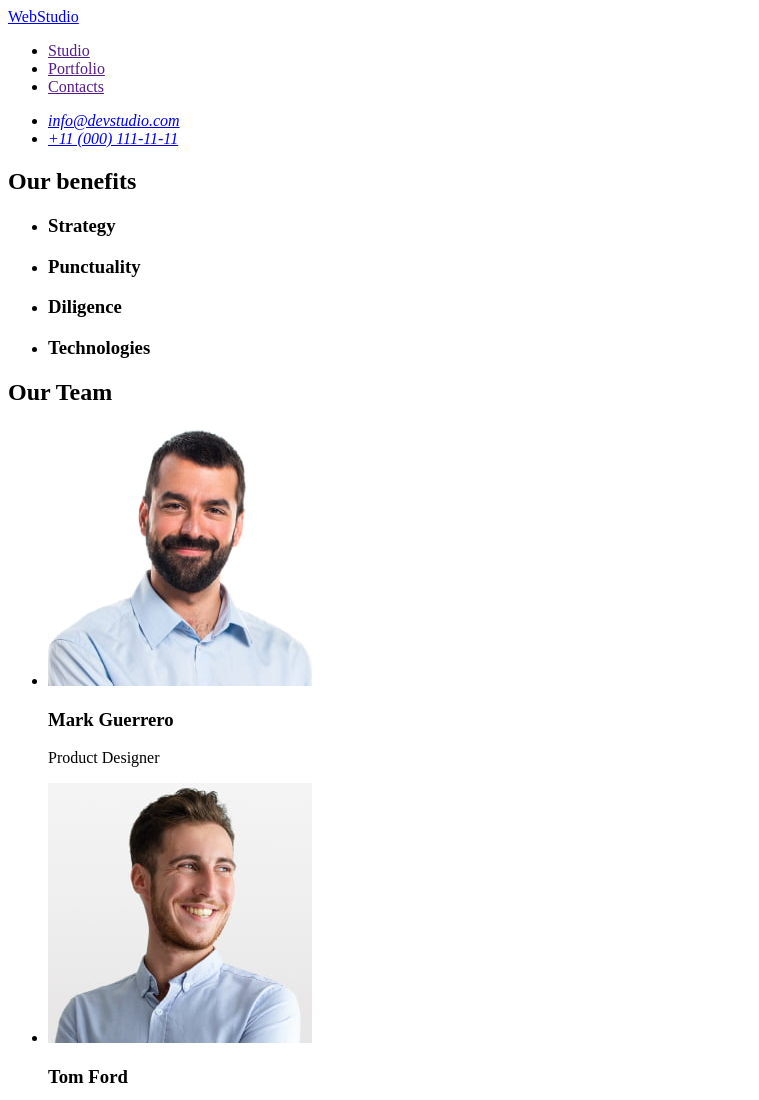
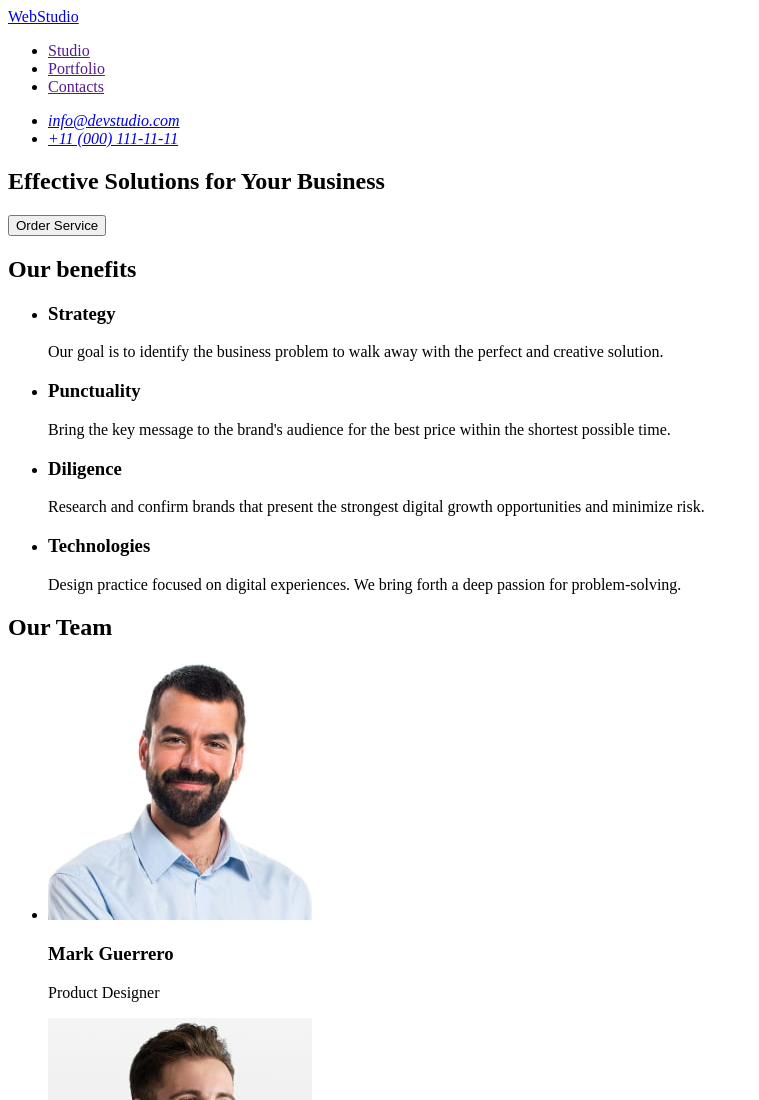
Before and after one commit to SviatGodyk/goit-markup-hw-01, a plain HTML site: page index.html in a window 1280 px wide. Shown: the top 1100 px of the page, without its empty margins (0-759 px from the left). Drawn offline with Linux system fonts and the light colour scheme.

Commit message:
change benefits

```diff
--- a/index.html
+++ b/index.html
@@ -36,23 +36,40 @@
     <!-- ========= HERO ========= -->
     <main>
       <section>
+        <h1>Effective Solutions for Your Business</h1>
+        <button type="button">Order Service</button>
+      </section>
+      <!-- ========= BENEFITS ========= -->
+      <section>
         <h2>Our benefits</h2>
         <ul>
           <li>
             <h3>Strategy</h3>
-            <p></p>
+            <p>
+              Our goal is to identify the business problem to walk away with the
+              perfect and creative solution.
+            </p>
           </li>
           <li>
             <h3>Punctuality</h3>
-            <p></p>
+            <p>
+              Bring the key message to the brand's audience for the best price
+              within the shortest possible time.
+            </p>
           </li>
           <li>
             <h3>Diligence</h3>
-            <p></p>
+            <p>
+              Research and confirm brands that present the strongest digital
+              growth opportunities and minimize risk.
+            </p>
           </li>
           <li>
             <h3>Technologies</h3>
-            <p></p>
+            <p>
+              Design practice focused on digital experiences. We bring forth a
+              deep passion for problem-solving.
+            </p>
           </li>
         </ul>
       </section>
```
